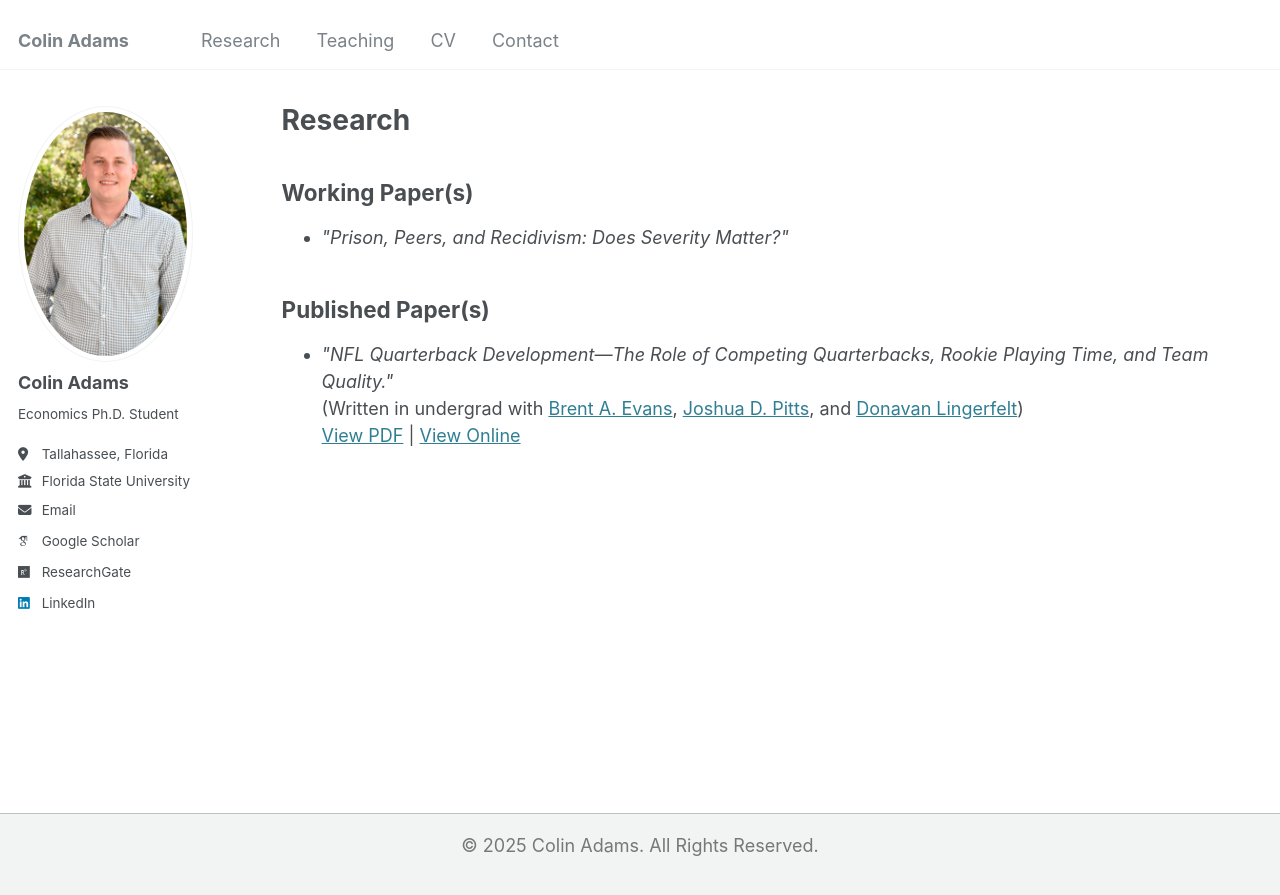
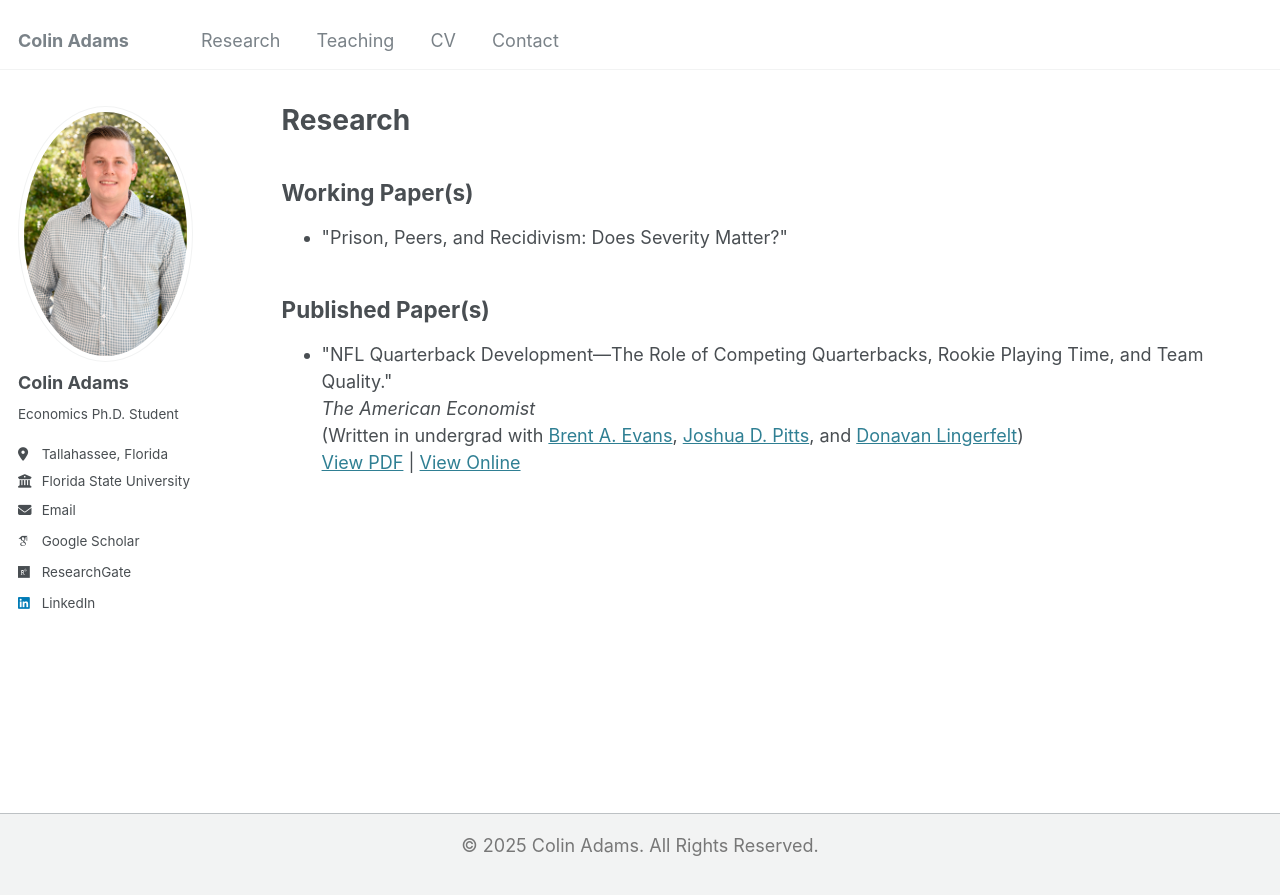
Before and after one commit to Zach-Gooch/Zach-Gooch.github.io, a Jekyll site: the page built from _pages/research.html, in a window 1280 px wide. Shown: the top 895 px of the page. Built offline with Jekyll 4.4.1, drawn with Linux system fonts in a browser that asks for light colours; some web fonts are replaced.

Commit message:
Update research.html

```diff
--- a/_pages/research.html
+++ b/_pages/research.html
@@ -9,7 +9,7 @@ author_profile: true
   <h2>Working Paper(s)</h2>
   <ul>
     <li>
-      <em>"Prison, Peers, and Recidivism: Does Severity Matter?"</em>
+      "Prison, Peers, and Recidivism: Does Severity Matter?"
       <br>
     </li>
   </ul>
@@ -19,7 +19,9 @@ author_profile: true
   <h2>Published Paper(s)</h2>
   <ul>
     <li>
-      <em>"NFL Quarterback Development—The Role of Competing Quarterbacks, Rookie Playing Time, and Team Quality."</em>
+      "NFL Quarterback Development—The Role of Competing Quarterbacks, Rookie Playing Time, and Team Quality."
+      <br>
+      <em>The American Economist</em>
       <br>
       (Written in undergrad with <a href="https://scholar.google.com/citations?user=fIReWHEAAAAJ&hl=en" target="_blank">Brent A. Evans</a>,
       <a href="https://scholar.google.com/citations?hl=en&user=l4l5cA8AAAAJ&view_op=list_works&sortby=pubdate" target="_blank">Joshua D. Pitts</a>, and
```
